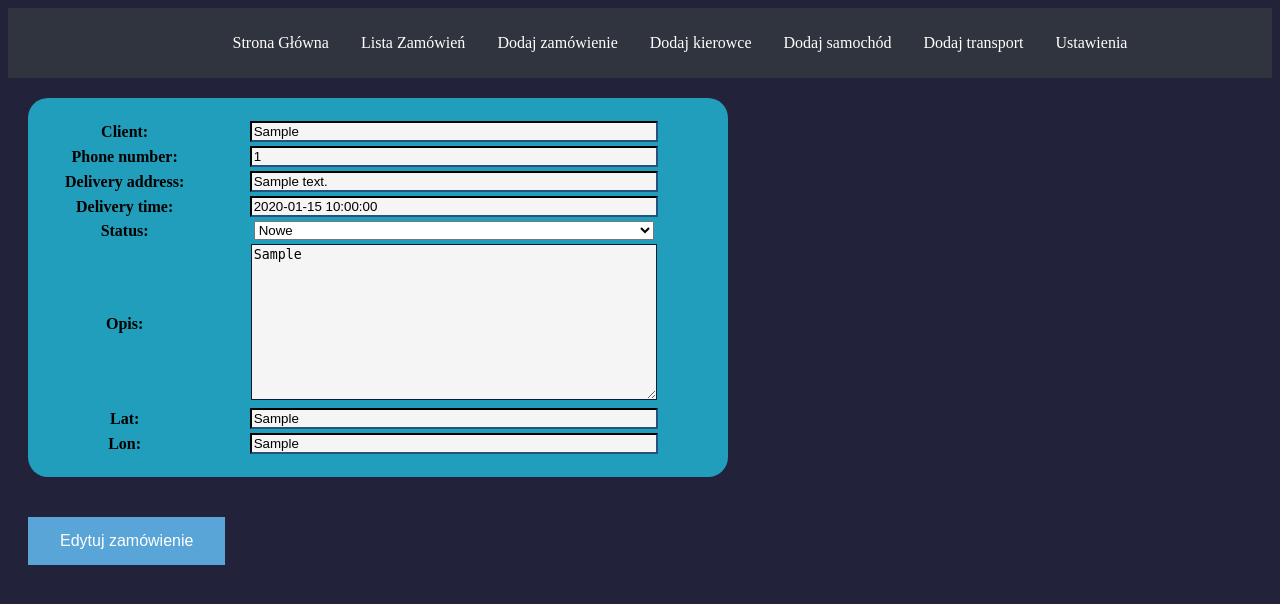
After one commit to Wikkktor/TransportApp, a Django app: page /order/modify/1 in a window 1280 px wide. The commit adds this page. Shown: the top 604 px of the page. Run offline with Django 3.2, Linux system fonts and the light colour scheme; a user stored in the database is signed in; tables that the repository leaves empty hold one stand-in row (values such as "Sample post").

Commit message:
Update View

```diff
--- a/FinalProject/urls.py
+++ b/FinalProject/urls.py
@@ -25,16 +25,20 @@ urlpatterns = [
     path('car/add', views.CarAddView.as_view(), name='car_add_view'),
     path('car/list', views.CarListView.as_view(), name='car_list_view'),
     path('car/delete/<int:pk>', views.CarDeleteView.as_view(), name='car_delete_view'),
+    path('car/modify/<int:pk>', views.CarUpdateView.as_view(), name='car_modify_view'),
     path('driver/add', views.DriverAddView.as_view(), name='driver_add_view'),
     path('driver/list', views.DriverListView.as_view(), name='driver_list_view'),
     path('driver/delete/<int:pk>', views.DriverDeleteView.as_view(), name='driver_delete_view'),
+    path('driver/modify/<int:pk>', views.DriverUpdateView.as_view(), name='driver_update_view'),
     path('transport/add', views.TransportAddView.as_view(), name='transport_add_view'),
     path('transport/list', views.TransportListView.as_view(), name='transport_list_view'),
     path('transport/delete/<int:pk>', views.TransportDeleteView.as_view(), name='transport_delete_view'),
+    path('transport/modify/<int:pk>', views.TransportUpdateView.as_view(), name='transport_update_view'),
     path('order/add', views.OrderAddView.as_view(), name='order_add_view'),
     path('order/list', views.OrderListView.as_view(), name='order_list_view'),
     path('order/delete/<int:pk>', views.OrderDeleteView.as_view(), name='order_delete_view'),
     path('order/detail/<int:pk>', views.DetailOrderView.as_view(), name='order_detail_view'),
+    path('order/modify/<int:pk>', views.OrderUpdateView.as_view(), name='order_update_view'),
     path('accounts/login/', v.LoginView.as_view(), name='login'),
     path('register/', v.RegisterView.as_view(), name='register'),
     path('logout/', v.LogoutView.as_view(), name='logout')
--- a/TransportApp/forms.py
+++ b/TransportApp/forms.py
@@ -38,7 +38,7 @@ class DateInput(forms.DateTimeInput):
 class OrdersModelForm(forms.ModelForm):
     class Meta:
         model = Orders
-        fields = '__all__'
+        fields = ('client', 'phone_number', 'delivery_address', 'delivery_time', 'opis', 'status')
         labels = {
             'client': 'Klient',
             'phone_number': 'Numer Telefonu',
--- a/TransportApp/models.py
+++ b/TransportApp/models.py
@@ -14,12 +14,17 @@ class Orders(models.Model):
     delivery_time = models.DateTimeField()
     status = models.IntegerField(choices=DELIVERY_STATUS, default=1)
     opis = models.TextField(null=True)
+    lat = models.CharField(max_length=300, null=True)
+    lon = models.CharField(max_length=300, null=True)
 
     def get_absolute_url(self):
         return reverse('order_detail_view', args=(self.pk,))
 
     def get_delete_url(self):
         return reverse('order_delete_view', args=(self.pk,))
+
+    def get_modify_url(self):
+        return reverse('order_update_view', args=(self.pk,))
 
     def __str__(self):
         return "Klient " + self.client + "\n" " Adres " + self.delivery_address
--- a/TransportApp/static/main.css
+++ b/TransportApp/static/main.css
@@ -178,6 +178,7 @@ a {
     margin: 20px;
     padding: 20px;
     width: 700px;
+    text-align: center;
 }
 .table select{
     width: 400px;
@@ -201,3 +202,18 @@ a {
 .list_item {
     width: 600px;
 }
+.ord_det_edit {
+    margin: 100px 30px;
+    width: 100px;
+    height: 70px;
+    background-color: #0d1b2a;
+    color: #fefae0;
+    border-radius: 20%;
+    border-color: #0d1b2a;
+}
+
+.ord_det_edit:hover {
+    background-color: green;
+    color: white;
+    border-color: #0d1b2a;
+}
--- /dev/null
+++ b/TransportApp/templates/modify_order.html
@@ -0,0 +1,34 @@
+{% load static %}
+<!DOCTYPE html>
+<html lang="en">
+<head>
+    <meta charset="UTF-8">
+    <link rel="stylesheet" href="{% static 'main.css' %}">
+    <title>Edytuj Zamówienie</title>
+</head>
+<body>
+<div class="mainMenu">
+    <ul>
+        <li><a href="{% url 'base' %}"> Strona Główna </a></li>
+        <li><a href="{% url 'order_list_view' %}">Lista Zamówień</a></li>
+        <li><a href="{% url 'order_add_view' %}"> Dodaj zamówienie </a></li>
+        <li><a href="{% url 'driver_add_view' %}"> Dodaj kierowce </a></li>
+        <li><a href="{% url 'car_add_view' %}"> Dodaj samochód </a></li>
+        <li><a href="{% url 'transport_add_view' %}"> Dodaj transport </a></li>
+        <li><a href=""> Ustawienia </a></li>
+    </ul>
+</div>
+<div class = 'list'>
+{% block content %}
+    <table class="table">
+        <form id='my_form' method="post">
+            {% csrf_token %}
+            {{ form.media }}
+            {{ form.as_table }}
+        </form>
+    </table>
+    <button class='button' form="my_form"> Edytuj zamówienie</button>
+{% endblock %}
+</div>
+</body>
+</html>
--- a/TransportApp/views.py
+++ b/TransportApp/views.py
@@ -6,12 +6,16 @@ import folium
 from django.contrib.auth.models import User
 
 # from TransportApp.forms import LoginForm
-from TransportApp.forms import TransportModelForm, TransportForm
+from django.urls import reverse
+
+from TransportApp.forms import TransportModelForm, TransportForm, OrdersModelForm
+# from TransportApp.geocode import get_location_geo
+from TransportApp import forms
+# from TransportApp.geocode import get_location_geo
 from TransportApp.geocode import get_location_geo
-from TransportApp import forms
 from TransportApp.models import Cars, Transport, Orders, Drivers
 from django.views import View
-from django.views.generic import CreateView, ListView, DeleteView
+from django.views.generic import CreateView, ListView, DeleteView, UpdateView
 
 
 class IndexView(LoginRequiredMixin, View):
@@ -22,10 +26,12 @@ class IndexView(LoginRequiredMixin, View):
         folium.Marker(location=[52.100052000000005, 20.804530483807866],
                       popup="Kabex", icon=folium.Icon(color="blue")).add_to(my_map)
         for order in orders:
-            location = get_location_geo(order.delivery_address)
+            # location = get_location_geo(order.delivery_address)
+            lat = order.lat
+            lon = order.lon
             name = order.client
             folium.Marker(
-                location=location,
+                location=[lat, lon],
                 popup=name,
                 icon=folium.Icon("red")
             ).add_to(my_map)
@@ -54,6 +60,14 @@ class CarDeleteView(LoginRequiredMixin, DeleteView):
     success_url = '/'
 
 
+class CarUpdateView(LoginRequiredMixin, UpdateView):
+    # Modify view
+    model = Cars
+    template_name = 'form.html'
+    fields = '__all__'
+    success_url = '/'
+
+
 class DriverAddView(LoginRequiredMixin, CreateView):
     # Adding by form view
     model = Drivers
@@ -71,6 +85,14 @@ class DriverDeleteView(LoginRequiredMixin, DeleteView):
     # Deleting View
     model = Drivers
     template_name = 'form.html'
+    success_url = '/'
+
+
+class DriverUpdateView(LoginRequiredMixin, UpdateView):
+    # Modify view
+    model = Drivers
+    template_name = 'form.html'
+    fields = '__all__'
     success_url = '/'
 
 
@@ -94,11 +116,36 @@ class TransportDeleteView(LoginRequiredMixin, DeleteView):
     success_url = '/'
 
 
-class OrderAddView(LoginRequiredMixin, CreateView):
-    # Adding by form view
-    model = Orders
+class TransportUpdateView(LoginRequiredMixin, UpdateView):
+    # Modify view
+    model = Transport
     template_name = 'form.html'
-    form_class = forms.OrdersModelForm
+    fields = '__all__'
+    success_url = '/'
+
+
+class OrderAddView(LoginRequiredMixin, View):
+    # Add view, localization changes to geocode
+    def get(self, request):
+        form = OrdersModelForm()
+        return render(request,
+                      'form.html', {'form': form})
+
+    def post(self, request):
+        delivery_adres = request.POST['delivery_address']
+        geo = get_location_geo(delivery_adres)
+        lat = geo[0]
+        lon = geo[1]
+        Orders.objects.create(client=request.POST['client'],
+                              phone_number=request.POST['phone_number'],
+                              delivery_address=delivery_adres,
+                              delivery_time=request.POST['delivery_time'],
+                              status=request.POST['status'],
+                              opis=request.POST['opis'],
+                              lat=lat,
+                              lon=lon,
+                              )
+        return redirect('/order/list')
 
 
 class OrderListView(LoginRequiredMixin, ListView):
@@ -114,15 +161,21 @@ class OrderDeleteView(LoginRequiredMixin, DeleteView):
     success_url = '/'
 
 
+class OrderUpdateView(LoginRequiredMixin, UpdateView):
+    # Modify view
+    model = Orders
+    template_name = 'modify_order.html'
+    fields = '__all__'
+    success_url = '/'
+
+
 class DetailOrderView(LoginRequiredMixin, View):
     # Detail order view with marker with order delivery address on map and transport form
     def get(self, request, pk):
         order = Orders.objects.get(id=pk)
-        adress = order.delivery_address
-        geo = get_location_geo(adress)
-        detail_map = folium.Map(location=[52.100052000000005, 20.804530483807866], zoom_start=16)
+        detail_map = folium.Map(location=[order.lat, order.lon], zoom_start=16)
         folium.Marker(
-            location=geo,
+            location=[order.lat, order.lon],
             popup=order.client,
             icon=folium.Icon(color='red')
         ).add_to(detail_map)
@@ -135,5 +188,12 @@ class DetailOrderView(LoginRequiredMixin, View):
         return render(
             request,
             'detail_order.html',
-            {'orders': order, 'my_map': detail_map._repr_html_(), 'form': form}
-        )
+            {'order': order, 'my_map': detail_map._repr_html_(), 'form': form})
+
+    def post(self, request, pk):
+        driver = Drivers.objects.get(id=request.POST['driver'])
+        car = Cars.objects.get(id=request.POST['car'])
+        order = Orders.objects.get(id=pk)
+        t = Transport.objects.create(driver=driver, car=car)
+        t.order.add(order)
+        return redirect("/")
```
Also changed, not shown: TransportApp/templates/detail_order.html (+10 -7 lines), TransportApp/geocode.py (line endings or trailing spaces), TransportApp/migrations/0002_orders_geo.py (added), TransportApp/migrations/0003_auto_20211015_1221.py (added).
